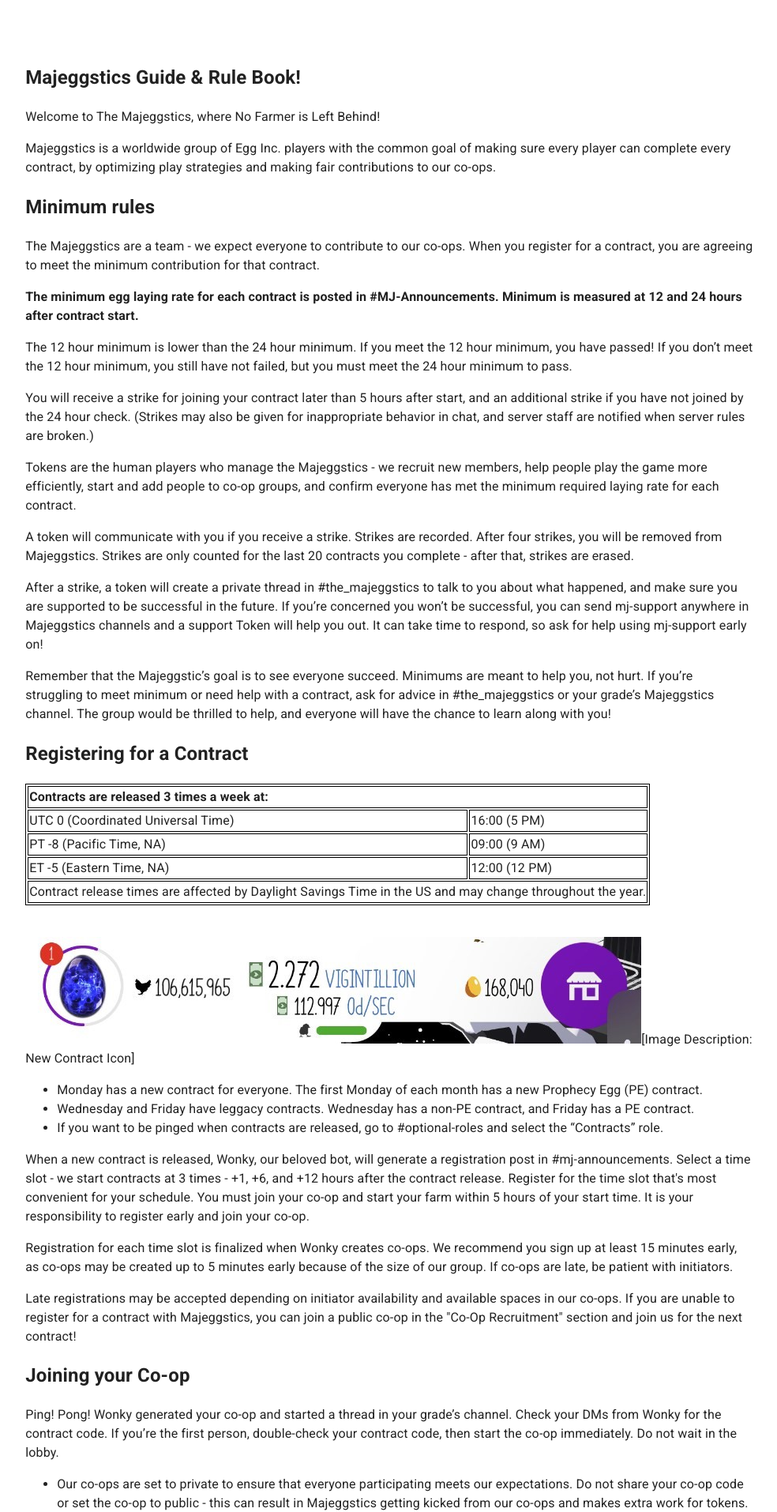
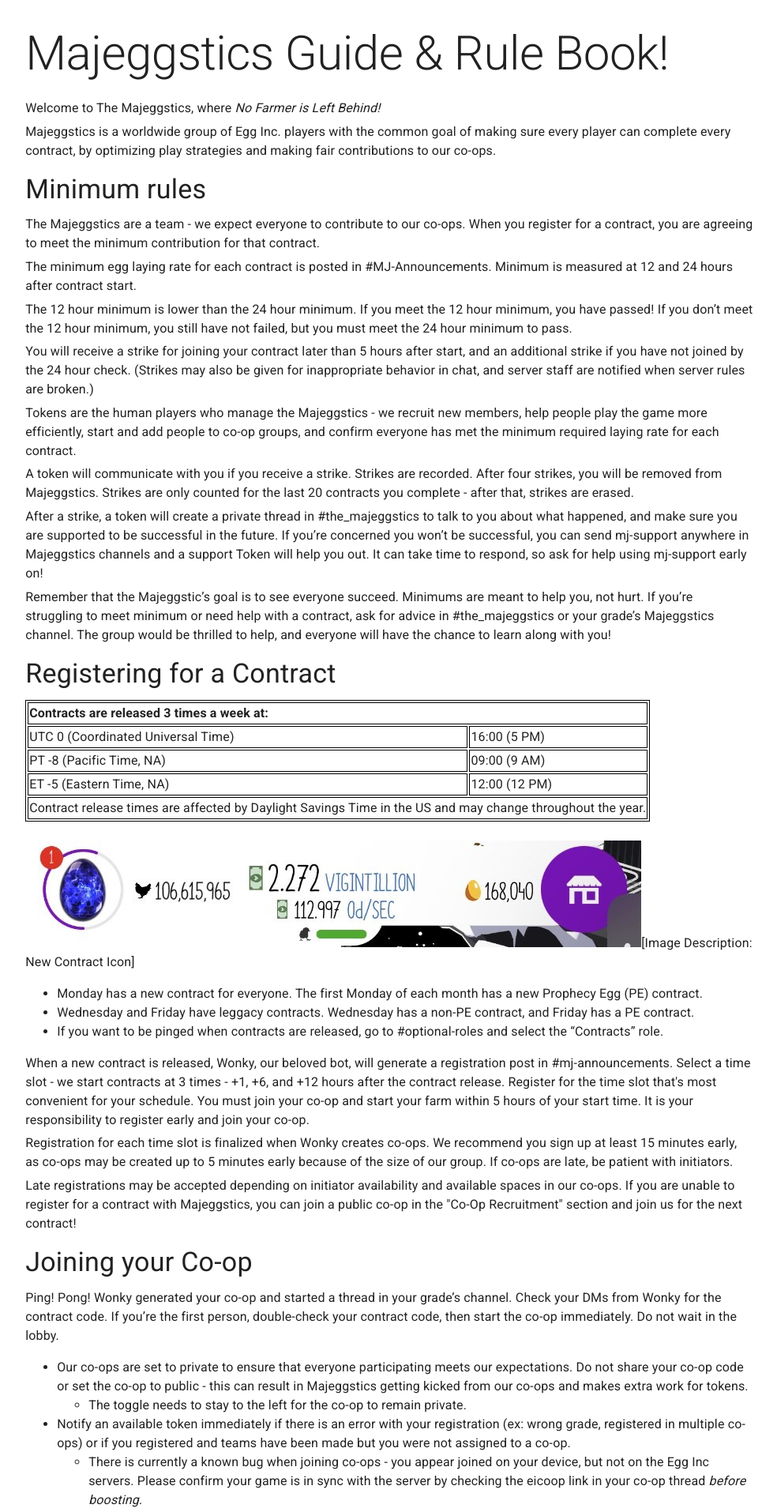
Before and after one commit to Majeggstics/majeggstics.com, a React (Vite) app: page /guide in a window 1280 px wide. Shown: the top 1914 px of the page at 79% size, without its empty margins (83-1067 px from the left). Built offline with nearby package versions, Linux system fonts and the light colour scheme.

Commit message:
Moved Routes to App component. Updated guide page with Material UI typography. Changed the howToJoinTheMajeggstics image to the latest one. Removed App.css file

```diff
--- a/src/App.css
+++ /dev/null
@@ -1,4 +0,0 @@
-main {
-  max-width: 80%;
-  margin: 5rem auto;
-}
--- a/src/App.jsx
+++ b/src/App.jsx
@@ -1,37 +1,21 @@
-import { Link } from 'react-router-dom'
-import './App.css'
+import { Route, Routes } from 'react-router-dom';
+
+import ErrorPage from './error-page.jsx';
+import Guide from './guide.jsx';
+import Home from './home.jsx';
 
 function App() {
+  return (
+    <Routes>
+      <Route path="/" element={<Home />} />
+      <Route path="guide" element={<Guide />} />
 
-  return (
-    <main>
-      <h1>The Majeggstics</h1>
-      <section>
-        <div>
-          <h3>
-            Welcome to The Majeggstics, where No Farmer is Left Behind!
-          </h3>
-          <p>
-            Majeggstics is a worldwide group of Egg Inc. players with the common goal of making sure every player can complete every contract, by optimizing play strategies and making fair contributions to our co-ops.
-          </p>
-          <br />
-          <p>
-            How to join our group? <br />
-
-            You&apos;ll need to join the Egg Inc. discord server at the link below and <abbr title="Direct Message">DM</abbr> one of our recruiters (@placeholder).
-          </p>
-          <br />
-          <p>
-            <a href="https://discord.gg/egginc" target='_blank' rel="noreferrer">Egg Inc. discord</a>
-          </p>
-
-          <p>
-            <Link to="/guide">Guide</Link>
-          </p>
-        </div>
-      </section>
-    </main>
+      {/* Using path="*"" means "match anything", so this route
+                acts like a catch-all for URLs that we don't have explicit
+                routes for. */}
+      <Route path="*" element={<ErrorPage />} />
+    </Routes>
   )
 }
 
-export default App
+export default App;
--- a/src/guide.jsx
+++ b/src/guide.jsx
@@ -1,3 +1,5 @@
+import Typography from '@mui/material/Typography';
+
 import newContractIcon from './assets/guide/newContractIcon.jpg';
 import inGameContractInfoPage from './assets/guide/inGameContractInfoPage.png';
 import farmReadyToReceiveCBs from './assets/guide/farmReadyToReceiveCBs.png';
@@ -6,46 +8,46 @@
 
 export default function Guide() {
   return (
-    <main>
+    <main id="guide">
       <section>
-        <h1>
+        <Typography variant="h2" gutterBottom>
           Majeggstics Guide & Rule Book!
-        </h1>
-        <p>Welcome to The Majeggstics, where No Farmer is Left Behind!</p>
-        <p>
+        </Typography>
+        <Typography variant="body1" gutterBottom>Welcome to The Majeggstics, where <em>No Farmer is Left Behind!</em></Typography>
+        <Typography variant="body1" gutterBottom>
           Majeggstics is a worldwide group of Egg Inc. players with the common goal of making sure every player can complete every contract, by optimizing play strategies and making fair contributions to our co-ops.
-        </p>
+        </Typography>
       </section>
       <section>
-        <h2>Minimum rules</h2>
-        <p>
+        <Typography variant="h4" gutterBottom>Minimum rules</Typography>
+        <Typography variant="body1" gutterBottom>
           The Majeggstics are a team - we expect everyone to contribute to our co-ops. When you register for a contract, you are agreeing to meet the minimum contribution for that contract.
-        </p>
-        <p className="bold">
+        </Typography>
+        <Typography variant="body1" gutterBottom>
           The minimum egg laying rate for each contract is posted in #MJ-Announcements. Minimum is measured at 12 and 24 hours after contract start.
-        </p>
-        <p>
+        </Typography>
+        <Typography variant="body1" gutterBottom>
           The 12 hour minimum is lower than the 24 hour minimum. If you meet the 12 hour minimum, you have passed! If you don’t meet the 12 hour minimum, you still have not failed, but you must meet the 24 hour minimum to pass.
-        </p>
-        <p>
+        </Typography>
+        <Typography variant="body1" gutterBottom>
           You will receive a strike for joining your contract later than 5 hours after start, and an additional strike if you have not joined by the 24 hour check. (Strikes may also be given for inappropriate behavior in chat, and server staff are notified when server rules are broken.)
-        </p>
-        <p>
+        </Typography>
+        <Typography variant="body1" gutterBottom>
           Tokens are the human players who manage the Majeggstics - we recruit new members, help people play the game more efficiently, start and add people to co-op groups, and confirm everyone has met the minimum required laying rate for each contract.
-        </p>
-        <p>
+        </Typography>
+        <Typography variant="body1" gutterBottom>
           A token will communicate with you if you receive a strike. Strikes are recorded. After four strikes, you will be removed from Majeggstics. Strikes are only counted for the last 20 contracts you complete - after that, strikes are erased.
-        </p>
-        <p>
+        </Typography>
+        <Typography variant="body1" gutterBottom>
           After a strike, a token will create a private thread in #the_majeggstics to talk to you about what happened, and make sure you are supported to be successful in the future. If you’re concerned you won’t be successful, you can send mj-support anywhere in Majeggstics channels and a support Token will help you out. It can take time to respond, so ask for help using mj-support early on!
-        </p>
-        <p>
+        </Typography>
+        <Typography variant="body1" gutterBottom>
           Remember that the Majeggstic’s goal is to see everyone succeed. Minimums are meant to help you, not hurt. If you’re struggling to meet minimum or need help with a contract, ask for advice in #the_majeggstics or your grade’s Majeggstics channel. The group would be thrilled to help, and everyone will have the chance to learn along with you!
-        </p>
+        </Typography>
       </section>
       <section>
-        <h2>Registering for a Contract
-        </h2>
+        <Typography variant="h4" gutterBottom>Registering for a Contract
+        </Typography>
         <table>
           <thead>
             <tr>
@@ -78,12 +80,12 @@
           </tbody>
         </table>
         <br />
-        <p>
+        <Typography variant="body1" gutterBottom>
           <img src={newContractIcon} alt="New Contract Icon" />
           <span>
             [Image Description: New Contract Icon]
           </span>
-        </p>
+        </Typography>
         <ul>
           <li>
             Monday has a new contract for everyone. The first Monday of each month has a new Prophecy Egg (PE) contract.
@@ -95,15 +97,15 @@
             If you want to be pinged when contracts are released, go to #optional-roles and select the “Contracts” role.
           </li>
         </ul>
-        <p>
+        <Typography variant="body1" gutterBottom>
           When a new contract is released, Wonky, our beloved bot, will generate a registration post in #mj-announcements. Select a time slot - we start contracts at 3 times - +1, +6, and +12 hours after the contract release. Register for the time slot that&apos;s most convenient for your schedule. You must join your co-op and start your farm within 5 hours of your start time. It is your responsibility to register early and join your co-op.
-        </p>
-        <p>Registration for each time slot is finalized when Wonky creates co-ops. We recommend you sign up at least 15 minutes early, as co-ops may be created up to 5 minutes early because of the size of our group. If co-ops are late, be patient with initiators. </p>
-        <p>Late registrations may be accepted depending on initiator availability and available spaces in our co-ops. If you are unable to register for a contract with Majeggstics, you can join a public co-op in the &quot;Co-Op Recruitment&quot; section and join us for the next contract! </p>
+        </Typography>
+        <Typography variant="body1" gutterBottom>Registration for each time slot is finalized when Wonky creates co-ops. We recommend you sign up at least 15 minutes early, as co-ops may be created up to 5 minutes early because of the size of our group. If co-ops are late, be patient with initiators. </Typography>
+        <Typography variant="body1" gutterBottom>Late registrations may be accepted depending on initiator availability and available spaces in our co-ops. If you are unable to register for a contract with Majeggstics, you can join a public co-op in the &quot;Co-Op Recruitment&quot; section and join us for the next contract! </Typography>
       </section>
       <section>
-        <h2>Joining your Co-op</h2>
-        <p>Ping! Pong! Wonky generated your co-op and started a thread in your grade’s channel. Check your DMs from Wonky for the contract code. If you’re the first person, double-check your contract code, then start the co-op immediately. Do not wait in the lobby.</p>
+        <Typography variant="h4" gutterBottom>Joining your Co-op</Typography>
+        <Typography variant="body1" gutterBottom>Ping! Pong! Wonky generated your co-op and started a thread in your grade’s channel. Check your DMs from Wonky for the contract code. If you’re the first person, double-check your contract code, then start the co-op immediately. Do not wait in the lobby.</Typography>
 
         <ul>
           <li>Our co-ops are set to private to ensure that everyone participating meets our expectations. Do not share your co-op code or set the co-op to public - this can result in Majeggstics getting kicked from our co-ops and makes extra work for tokens.
@@ -137,7 +139,7 @@
         </ul>
       </section>
       <section>
-        <h2>Start and grow your contract farm</h2>
+        <Typography variant="h4" gutterBottom>Start and grow your contract farm</Typography>
         <ul>
           <li>Finish common research, buy habs, and buy transport.
             <ul>
@@ -196,9 +198,9 @@
         </ul>
       </section>
       <section>
-        <h2>
+        <Typography variant="h4" gutterBottom>
           Boosting
-        </h2>
+        </Typography>
         <ul>
           <li>
             Use GomCalc, Forks’ Egg Inc Tools, and Hashtru’s Contract Boost Calculator to help determine the best boost combination for your goals - these will vary widely depending on the contract, number of players in your group, your EB, and artifacts.
@@ -218,9 +220,9 @@
         </ul>
       </section>
       <section>
-        <h2>
+        <Typography variant="h4" gutterBottom>
           Post-boosting
-        </h2>
+        </Typography>
         <ul>
           <li>
             Tachyon Deflectors boost your co-op mates' laying rates - since Majeggstics aim for equal contributions, a deflector will benefit your co-op overall more than any artifact that only works on your individual farm.
@@ -256,16 +258,16 @@
         </ul>
       </section>
       <section>
-        <h2>Completion</h2>
+        <Typography variant="h4" gutterBottom>Completion</Typography>
         <ul>
           <li>Check in ASAP after the contract has finished so that your contract score can be calculated. </li>
         </ul>
       </section>
       <section>
-        <h2>Taking Breaks & Leaving</h2>
-        <p>
+        <Typography variant="h4" gutterBottom>Taking Breaks & Leaving</Typography>
+        <Typography variant="body1" gutterBottom>
           We’re here to help you be successful with contracts, but we understand that sometimes you need a break.
-        </p>
+        </Typography>
         <ul>
           <li>Not registering - you can skip registering for contracts with us whenever you like with no penalties.
           </li>
@@ -278,8 +280,8 @@
         </ul>
       </section>
       <section>
-        <h2>Code of Conduct</h2>
-        <p>Is it a privilege for Majeggstics to have access to private channels and Wonky in the Egg, Inc. server. Because of our special status, we have high expectations for your behavior in our channels and around the server.</p>
+        <Typography variant="h4" gutterBottom>Code of Conduct</Typography>
+        <Typography variant="body1" gutterBottom>Is it a privilege for Majeggstics to have access to private channels and Wonky in the Egg, Inc. server. Because of our special status, we have high expectations for your behavior in our channels and around the server.</Typography>
         <ul>
           <li>Follow server #rules. Majeggstics members and channels must follow the Egg, Inc. server rules. Violating server rules will lead to removal from Majeggstics and the Egg, Inc. server. </li>
           <li>Keep chat in Majeggstics kind and appropriate for all, and be a good representative of Majeggstics in public channels. </li>
@@ -335,7 +337,7 @@
         </ul>
       </section>
       <section>
-        <h2>Useful Links</h2>
+        <Typography variant="h4" gutterBottom>Useful Links</Typography>
         <ul>
           <li>Server #Rules</li>
           <li>Ciria’s Useful Links Pin in #the_majeggstics</li>
@@ -345,22 +347,22 @@
         </ul>
       </section>
       <section>
-        <h2>Joining Majeggstics</h2>
-        <p>Ready to get started?</p>
-        <p>Open the game and find your EID: Open the ‘9 dots’ menu, touch ‘Help’, then ‘Data Loss Issue’. This will open an email, and you can copy your EID from the subject line. You’ll receive a confirmation DM from Wonky, the bot who helps run our co-ops, and your EID will be deleted from the chat to protect your privacy.</p>
-        <p>By sending the /join command, you are agreeing to follow Majeggstics rules. </p>
-        <p>
+        <Typography variant="h4" gutterBottom>Joining Majeggstics</Typography>
+        <Typography variant="body1" gutterBottom>Ready to get started?</Typography>
+        <Typography variant="body1" gutterBottom>Open the game and find your EID: Open the ‘9 dots’ menu, touch ‘Help’, then ‘Data Loss Issue’. This will open an email, and you can copy your EID from the subject line. You’ll receive a confirmation DM from Wonky, the bot who helps run our co-ops, and your EID will be deleted from the chat to protect your privacy.</Typography>
+        <Typography variant="body1" gutterBottom>By sending the /join command, you are agreeing to follow Majeggstics rules. </Typography>
+        <Typography variant="body1" gutterBottom>
           <img src={howToJoinTheMajeggstics} alt="How to join the Mageggstics" />
-        </p>
-        <p>
+        </Typography>
+        <Typography variant="body1" gutterBottom>
           Welcome to the Majeggstics, we’re happy to have you!
-        </p>
-        <p>
+        </Typography>
+        <Typography variant="body1" gutterBottom>
           If Majeggstics won’t be a good fit for you, DM @megadanger and ask to be removed from the group. Check the staff list in #mj-announcements to find our current member manager.
-        </p>
-        <p>
+        </Typography>
+        <Typography variant="body1" gutterBottom>
           The public “#Co-Op Recruitment” section can help you find co-ops, or you can look for other open groups that may fit your goals and needs better.
-        </p>
+        </Typography>
       </section>
     </main >
   )
--- /dev/null
+++ b/src/home.jsx
@@ -0,0 +1,35 @@
+import { Link } from 'react-router-dom';
+
+function Home() {
+  return (
+    <main>
+      <h1>The Majeggstics</h1>
+      <section>
+        <div>
+          <h3>
+            Welcome to The Majeggstics, where No Farmer is Left Behind!
+          </h3>
+          <p>
+            Majeggstics is a worldwide group of Egg Inc. players with the common goal of making sure every player can complete every contract, by optimizing play strategies and making fair contributions to our co-ops.
+          </p>
+          <br />
+          <p>
+            How to join our group? <br />
+
+            You&apos;ll need to join the Egg Inc. discord server at the link below and <abbr title="Direct Message">DM</abbr> one of our recruiters (@placeholder).
+          </p>
+          <br />
+          <p>
+            <a href="https://discord.gg/egginc" target='_blank' rel="noreferrer">Egg Inc. discord</a>
+          </p>
+
+          <p>
+            <Link to="/guide">Guide</Link>
+          </p>
+        </div>
+      </section>
+    </main>
+  )
+}
+
+export default Home;
--- a/src/index.css
+++ b/src/index.css
@@ -1,6 +1,11 @@
 body {
   max-width: 90%;
   margin: auto;
+}
+
+main {
+  max-width: 80%;
+  margin: 2rem auto;
 }
 
 .bold {
@@ -22,3 +27,7 @@
   object-fit: contain;
   max-width: 75vw;
 }
+
+#guide section {
+  margin-bottom: 1rem;
+}
--- a/src/main.jsx
+++ b/src/main.jsx
@@ -1,11 +1,10 @@
 import React from 'react'
 import ReactDOM from 'react-dom/client'
 import {
-  BrowserRouter,
-  Route,
-  Routes,
+  BrowserRouter
 } from "react-router-dom"
 import App from './App.jsx'
+
 import './index.css'
 import '@fontsource/roboto/300.css';
 import '@fontsource/roboto/400.css';
@@ -13,22 +12,11 @@
 import '@fontsource/roboto/700.css';
 import CssBaseline from '@mui/material/CssBaseline';
 
-import ErrorPage from './error-page.jsx'
-import Guide from './guide.jsx'
-
 ReactDOM.createRoot(document.getElementById('root')).render(
   <React.StrictMode>
     <CssBaseline />
     <BrowserRouter>
-      <Routes>
-        <Route path="/" element={<App />} />
-        <Route path="guide" element={<Guide />} />
-
-        {/* Using path="*"" means "match anything", so this route
-                acts like a catch-all for URLs that we don't have explicit
-                routes for. */}
-        <Route path="*" element={<ErrorPage />} />
-      </Routes>
+      <App />
     </BrowserRouter>
   </React.StrictMode>,
 )
```
Also changed, not shown: src/assets/guide/howToJoinTheMajeggstics.png.
